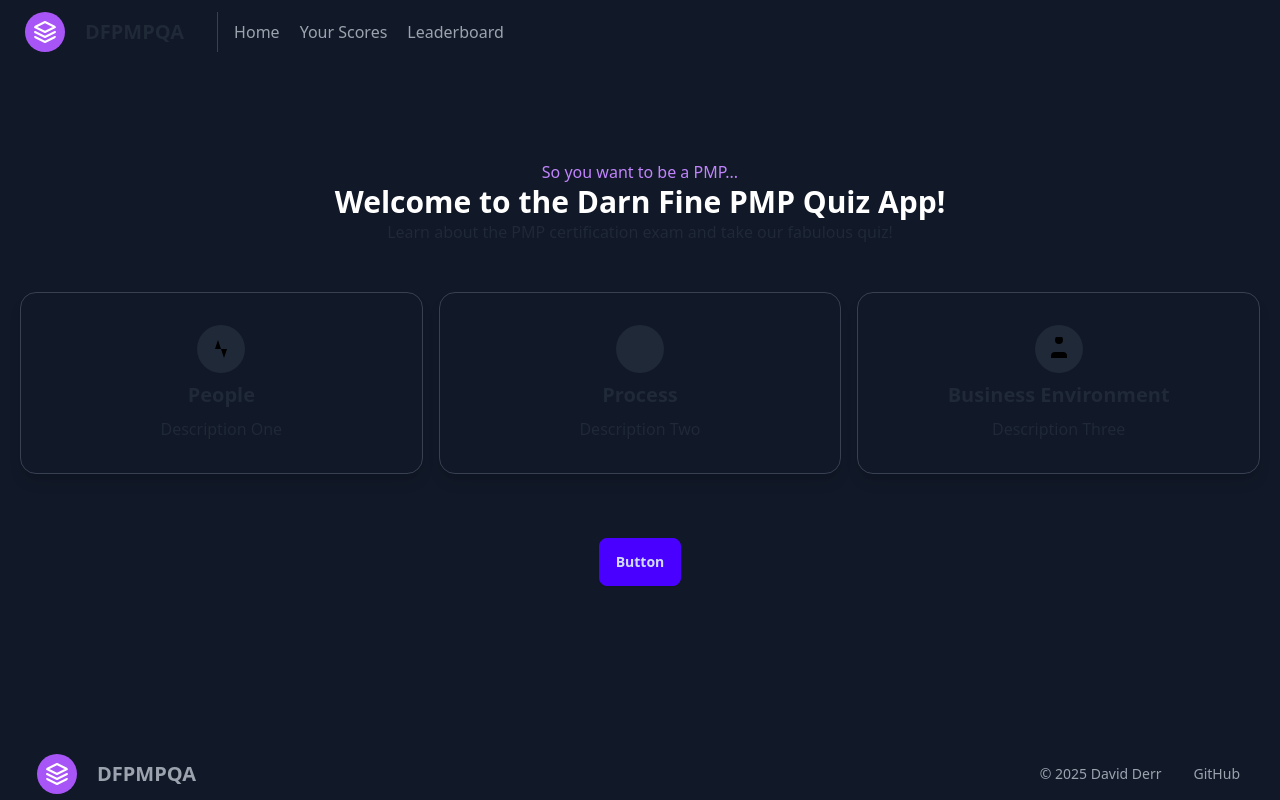
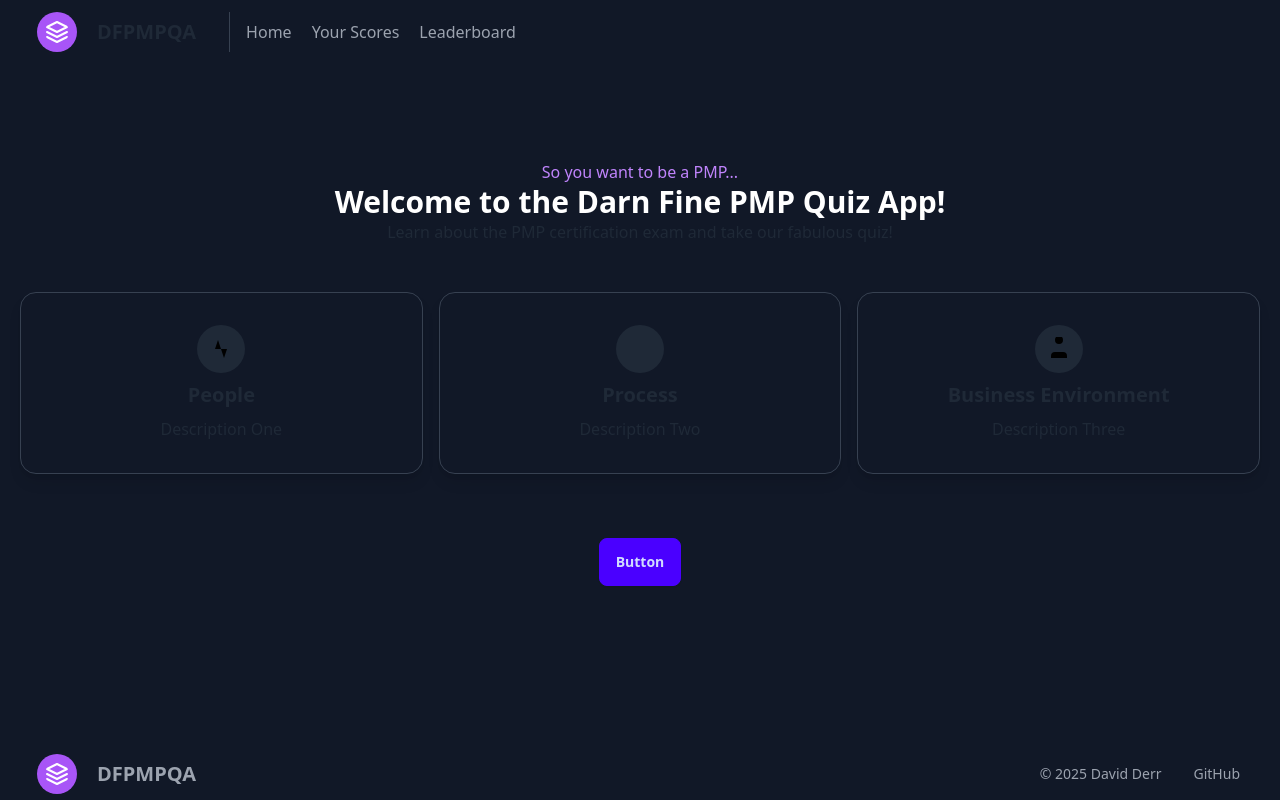
Before and after one commit to rofenac/quiz-app, a React (Vite) app: page / in a window 1280 px wide. Built offline with nearby package versions, Linux system fonts and the light colour scheme.

Commit message:
SVG Alignment Fix
Fixed SVG alignment in the header and footer.

```diff
--- a/src/pagetemplate.jsx
+++ b/src/pagetemplate.jsx
@@ -16,7 +16,7 @@ function HeaderTemplate({
 }) {
   return (
     <header className="bg-gray-900">
-      <div className="navbar container mx-auto">
+      <div className="navbar container mx-auto px-5 flex items-center justify-between">
         {/* Logo and text */}
         <div className="flex items-center">
           <a className="btn btn-ghost normal-case text-xl flex items-center">
```
